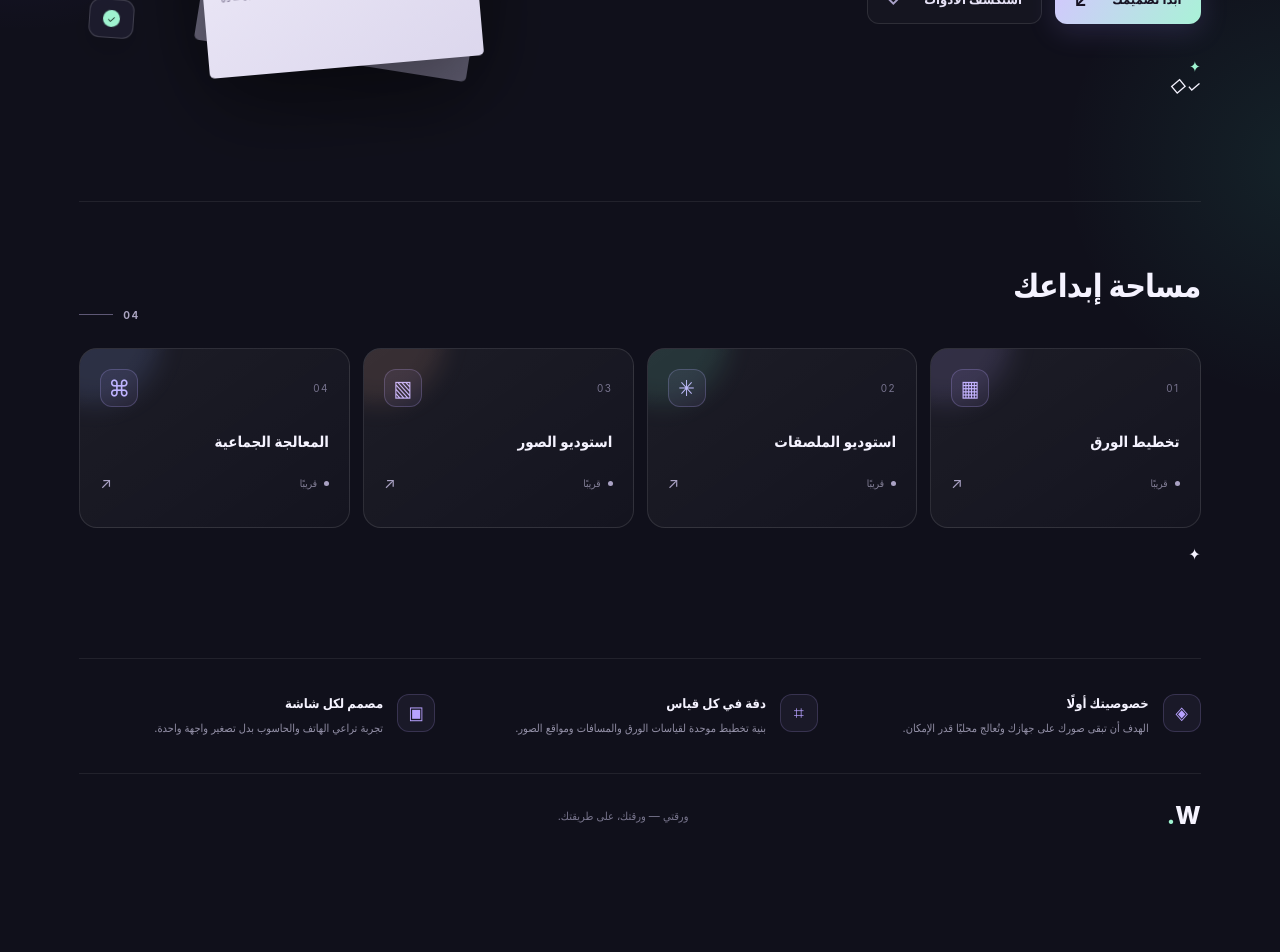
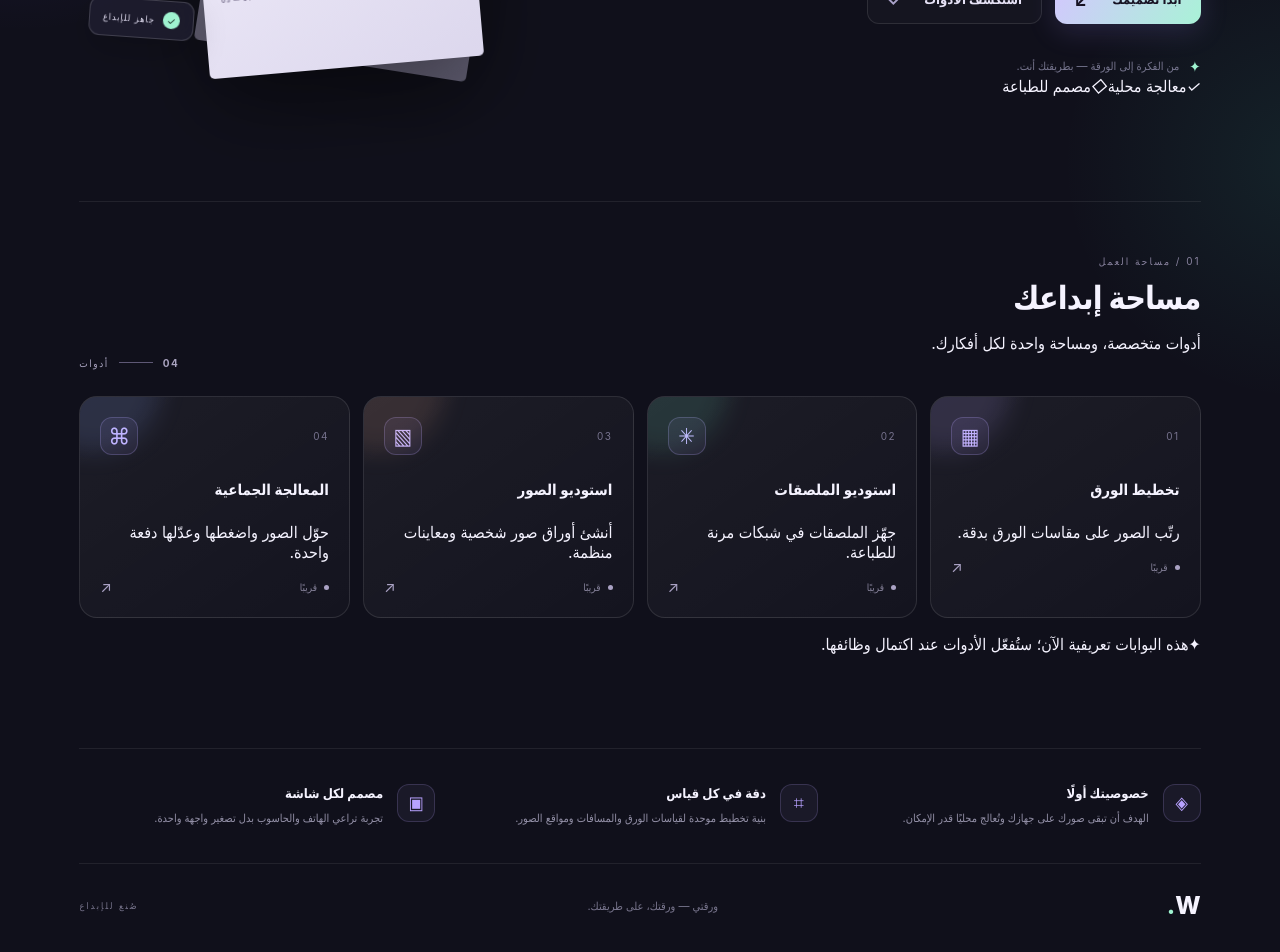
Before and after one commit to majd7772233-a11y/waraqati, a React (Vite) app: page / in a window 1280 px wide. Shown: the part 508-1460 px from the top of the page. Before the commit the page ends 1370 px from the top, so only its background shows below. Built offline with nearby package versions, Linux system fonts and the light colour scheme.

Commit message:
feat: expand bilingual design system copy

```diff
--- a/src/i18n.ts
+++ b/src/i18n.ts
@@ -1,7 +1,52 @@
 export type Locale = "ar" | "en";
+
 export const messages = {
- ar: { brand: "ورقتي", eyebrow: "استوديو الصور والطباعة", title: "كل صورة لها مكانها.", subtitle: "رتّب صورك، ابتكر تخطيطك، وجهّز ورقتك للطباعة — كل ذلك في مساحة واحدة.", start: "ابدأ تصميمك", explore: "استكشف الأدوات", tools: "مساحة إبداعك", layout: "تخطيط الورق", stickers: "استوديو الملصقات", photos: "استوديو الصور", batch: "المعالجة الجماعية", comingSoon: "قريبًا", localFirst: "خصوصيتك أولًا", localFirstBody: "الهدف أن تبقى صورك على جهازك وتُعالج محليًا قدر الإمكان.", precision: "دقة في كل قياس", precisionBody: "بنية تخطيط موحدة لقياسات الورق والمسافات ومواقع الصور.", responsive: "مصمم لكل شاشة", responsiveBody: "تجربة تراعي الهاتف والحاسوب بدل تصغير واجهة واحدة.", footer: "ورقتي — ورقتك، على طريقتك.", language: "English" },
- en: { brand: "Waraqati", eyebrow: "IMAGE & PRINT STUDIO", title: "Every image has its place.", subtitle: "Arrange your photos, shape your layout, and prepare your pages for print — all in one workspace.", start: "Start creating", explore: "Explore tools", tools: "Your creative workspace", layout: "Paper Layout", stickers: "Sticker Studio", photos: "Photo Studio", batch: "Batch Lab", comingSoon: "Coming soon", localFirst: "Privacy comes first", localFirstBody: "The goal is to keep your images on your device and process them locally whenever possible.", precision: "Precision in every measure", precisionBody: "A shared layout foundation for paper sizes, spacing, and image placement.", responsive: "Made for every screen", responsiveBody: "Purposeful experiences for phones and desktops, not one shrunken interface.", footer: "Waraqati — Arrange. Create. Print.", language: "العربية" }
+  ar: {
+    brand: "ورقتي", eyebrow: "استوديو الصور والطباعة", title: "كل صورة لها مكانها.",
+    subtitle: "رتّب صورك، ابتكر تخطيطك، وجهّز ورقتك للطباعة — كل ذلك في مساحة واحدة.",
+    start: "ابدأ تصميمك", explore: "استكشف الأدوات", tools: "مساحة إبداعك",
+    layout: "تخطيط الورق", stickers: "استوديو الملصقات", photos: "استوديو الصور", batch: "المعالجة الجماعية",
+    comingSoon: "قريبًا", localFirst: "خصوصيتك أولًا",
+    localFirstBody: "الهدف أن تبقى صورك على جهازك وتُعالج محليًا قدر الإمكان.",
+    precision: "دقة في كل قياس", precisionBody: "بنية تخطيط موحدة لقياسات الورق والمسافات ومواقع الصور.",
+    responsive: "مصمم لكل شاشة", responsiveBody: "تجربة تراعي الهاتف والحاسوب بدل تصغير واجهة واحدة.",
+    footer: "ورقتي — ورقتك، على طريقتك.", language: "English",
+    localWorkspace: "مساحة عمل محلية", heroNote: "من الفكرة إلى الورقة — بطريقتك أنت.",
+    localProcessing: "معالجة محلية", printReady: "مصمم للطباعة",
+    previewDescription: "معاينة توضيحية لورقة مطبوعة تضم ثلاثة مواضع للصور",
+    freeLayout: "تخطيط حر", readyToCreate: "جاهز للإبداع", moments: "لحظاتك",
+    workspaceLabel: "01 / مساحة العمل", toolsSubtitle: "أدوات متخصصة، ومساحة واحدة لكل أفكارك.",
+    toolCount: "أدوات", layoutDescription: "رتّب الصور على مقاسات الورق بدقة.", stickersDescription: "جهّز الملصقات في شبكات مرنة للطباعة.",
+    photosDescription: "أنشئ أوراق صور شخصية ومعاينات منظمة.", batchDescription: "حوّل الصور واضغطها وعدّلها دفعة واحدة.",
+    toolsDisclaimer: "هذه البوابات تعريفية الآن؛ ستُفعّل الأدوات عند اكتمال وظائفها.",
+    principlesLabel: "مبادئ ورقتي", footerSignature: "صُنع للإبداع"
+  },
+  en: {
+    brand: "Waraqati", eyebrow: "IMAGE & PRINT STUDIO", title: "Every image has its place.",
+    subtitle: "Arrange your photos, shape your layout, and prepare your pages for print — all in one workspace.",
+    start: "Start creating", explore: "Explore tools", tools: "Your creative workspace",
+    layout: "Paper Layout", stickers: "Sticker Studio", photos: "Photo Studio", batch: "Batch Lab",
+    comingSoon: "Coming soon", localFirst: "Privacy comes first",
+    localFirstBody: "The goal is to keep your images on your device and process them locally whenever possible.",
+    precision: "Precision in every measure", precisionBody: "A shared layout foundation for paper sizes, spacing, and image placement.",
+    responsive: "Made for every screen", responsiveBody: "Purposeful experiences for phones and desktops, not one shrunken interface.",
+    footer: "Waraqati — Arrange. Create. Print.", language: "العربية",
+    localWorkspace: "Local workspace", heroNote: "From your idea to the printed page — your way.",
+    localProcessing: "Local processing", printReady: "Made for print",
+    previewDescription: "Illustrative preview of a printed page with three image placements",
+    freeLayout: "FREE LAYOUT", readyToCreate: "READY TO CREATE", moments: "YOUR MOMENTS",
+    workspaceLabel: "01 / WORKSPACE", toolsSubtitle: "Purpose-built tools, one home for every idea.",
+    toolCount: "TOOLS", layoutDescription: "Arrange images precisely on paper sizes.", stickersDescription: "Prepare sticker grids ready for printing.",
+    photosDescription: "Create organized photo sheets and portraits.", batchDescription: "Convert, compress, and edit images in batches.",
+    toolsDisclaimer: "These tool gateways are introductory for now; tools will activate as their features are implemented.",
+    principlesLabel: "Waraqati principles", footerSignature: "MADE TO CREATE"
+  }
 } as const;
-export function getDirection(locale: Locale): "rtl" | "ltr" { return locale === "ar" ? "rtl" : "ltr"; }
-export function getMessages(locale: Locale) { return messages[locale]; }
+
+export function getDirection(locale: Locale): "rtl" | "ltr" {
+  return locale === "ar" ? "rtl" : "ltr";
+}
+
+export function getMessages(locale: Locale) {
+  return messages[locale];
+}
```
